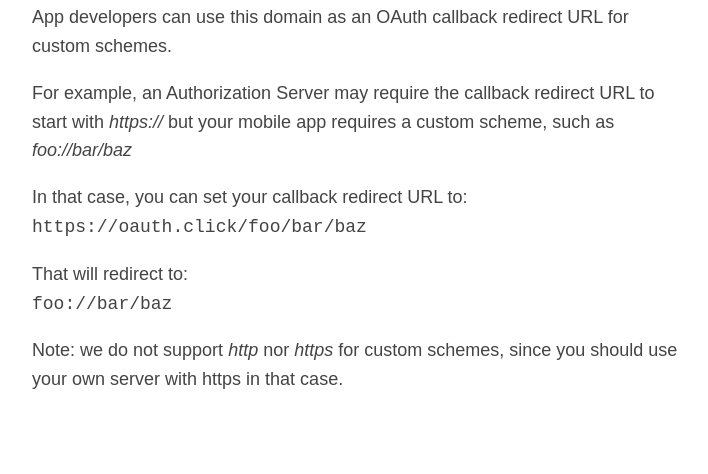
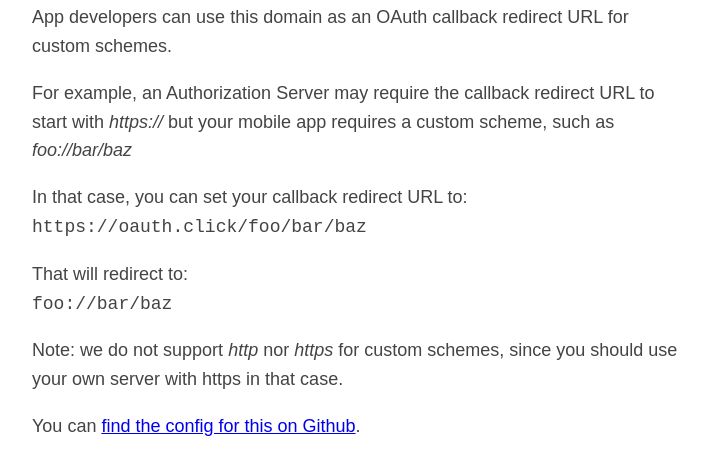
Before and after one commit to erorus/oauth-redirect, a plain HTML site: page public/index.html in a window 1280 px wide. Shown: the part 104-578 px from the top of the page, without its empty margins (283-991 px from the left). Drawn offline with Linux system fonts and the light colour scheme.

Commit message:
update readme, link to github on page

```diff
--- a/public/index.html
+++ b/public/index.html
@@ -22,6 +22,8 @@
     That will redirect to:<br>
     <code>foo://bar/baz</code><p>
 
-    Note: we do not support <var>http</var> nor <var>https</var> for custom schemes, since you should use your own server with https in that case.
+    Note: we do not support <var>http</var> nor <var>https</var> for custom schemes, since you should use your own server with https in that case.<p>
+
+    You can <a href="https://github.com/erorus/oauth-redirect">find the config for this on Github</a>.
 </body>
 </html>
```
Also changed, not shown: public/index.txt, 1 other file.
